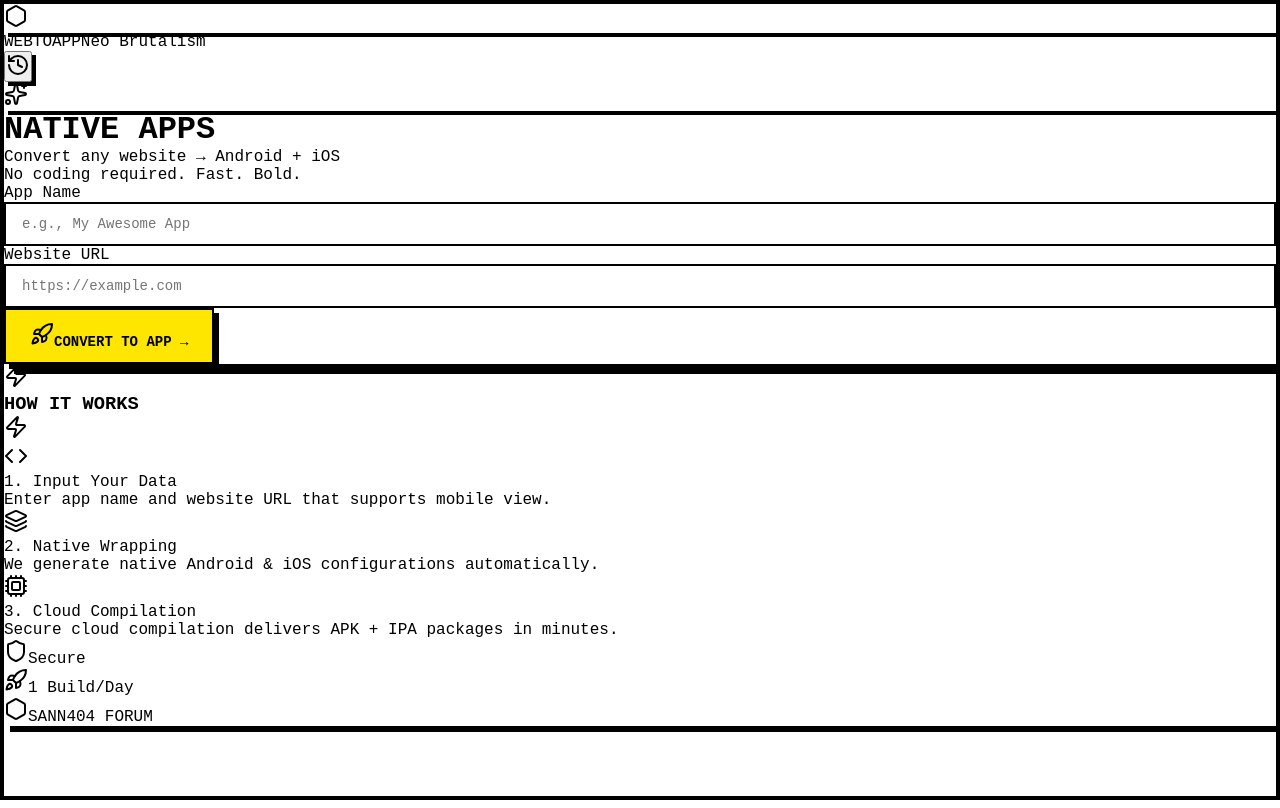
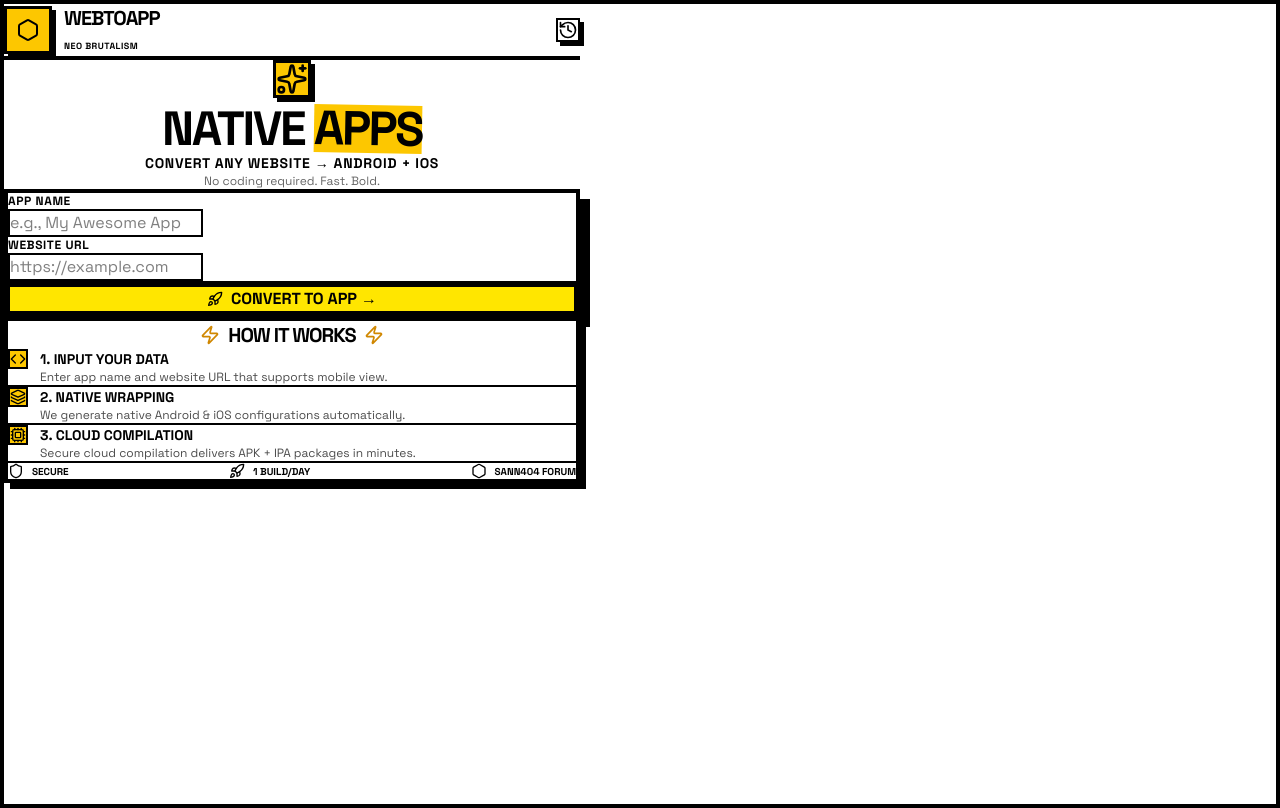
Before and after one commit to 4ETHERVEIL/WebToApp, a Next.js app: page / in a window 1280 px wide. Built offline with nearby package versions, Linux system fonts and the light colour scheme.

Commit message:
update app/globals.css

```diff
--- a/app/globals.css
+++ b/app/globals.css
@@ -1,103 +1,77 @@
-/* Neo-Brutalism Theme - Pure CSS */
+@import "tailwindcss";
+
+@theme {
+  --color-black: #000000;
+  --color-white: #ffffff;
+  --color-yellow: #FFE600;
+  --color-red: #FF3B30;
+  --color-blue: #007AFF;
+  --color-green: #34C759;
+}
+
+/* Neo-Brutalism Override */
 * {
   margin: 0;
   padding: 0;
   box-sizing: border-box;
 }
 
-:root {
-  --black: #000000;
-  --white: #ffffff;
-  --yellow: #FFE600;
-  --red: #FF3B30;
-  --blue: #007AFF;
-  --green: #34C759;
-  --orange: #FF9500;
-  --gray: #F5F5F5;
-}
-
 body {
-  background-color: var(--white);
-  color: var(--black);
-  font-family: 'Courier New', 'Space Grotesk', 'SF Mono', monospace;
-  border: 4px solid var(--black);
+  background-color: #ffffff !important;
+  color: #000000 !important;
+  border: 4px solid #000000 !important;
   min-height: 100vh;
 }
 
-/* Utility Classes */
+/* Custom Neo Classes - Gunakan ini di className */
 .shadow-neo {
-  box-shadow: 6px 6px 0px 0px var(--black);
-}
-.shadow-neo-sm {
-  box-shadow: 4px 4px 0px 0px var(--black);
-}
-.shadow-neo-lg {
-  box-shadow: 10px 10px 0px 0px var(--black);
-}
-.border-neo {
-  border: 2px solid var(--black);
+  box-shadow: 6px 6px 0px 0px #000000 !important;
 }
 
-/* Button Neo */
-.btn-neo {
-  background-color: var(--yellow);
-  border: 2px solid var(--black);
-  box-shadow: 5px 5px 0px 0px var(--black);
-  transition: all 0.1s ease;
-  font-weight: bold;
-  text-transform: uppercase;
-  cursor: pointer;
-  font-family: monospace;
-  padding: 12px 24px;
-  font-size: 14px;
-}
-.btn-neo:hover {
-  transform: translate(2px, 2px);
-  box-shadow: 3px 3px 0px 0px var(--black);
-}
-.btn-neo:active {
-  transform: translate(5px, 5px);
-  box-shadow: none;
-}
-.btn-neo:disabled {
-  opacity: 0.5;
-  cursor: not-allowed;
-  transform: none;
+.shadow-neo-sm {
+  box-shadow: 4px 4px 0px 0px #000000 !important;
 }
 
-/* Card Neo */
-.card-neo {
-  background-color: var(--white);
-  border: 3px solid var(--black);
-  box-shadow: 8px 8px 0px 0px var(--black);
-  padding: 24px;
+.shadow-neo-lg {
+  box-shadow: 10px 10px 0px 0px #000000 !important;
 }
 
-/* Input Neo */
-.input-neo {
-  border: 2px solid var(--black);
-  background-color: var(--white);
-  padding: 12px 16px;
-  font-family: monospace;
-  font-size: 14px;
-  width: 100%;
-  transition: all 0.1s ease;
-}
-.input-neo:focus {
-  outline: none;
-  background-color: var(--yellow);
-  box-shadow: 4px 4px 0px 0px var(--black);
-}
-.input-neo:disabled {
-  background-color: var(--gray);
-  opacity: 0.6;
+.border-neo {
+  border: 2px solid #000000 !important;
 }
 
-/* Animations */
-@keyframes pulse {
-  0%, 100% { opacity: 1; }
-  50% { opacity: 0.5; }
+.btn-neo {
+  background-color: #FFE600 !important;
+  border: 2px solid #000000 !important;
+  box-shadow: 5px 5px 0px 0px #000000 !important;
+  transition: all 0.1s ease !important;
+  font-weight: bold !important;
+  text-transform: uppercase !important;
 }
-.animate-pulse {
-  animation: pulse 1.5s ease-in-out infinite;
+
+.btn-neo:hover {
+  transform: translate(2px, 2px) !important;
+  box-shadow: 3px 3px 0px 0px #000000 !important;
 }
+
+.btn-neo:active {
+  transform: translate(5px, 5px) !important;
+  box-shadow: none !important;
+}
+
+.card-neo {
+  background-color: #ffffff !important;
+  border: 3px solid #000000 !important;
+  box-shadow: 8px 8px 0px 0px #000000 !important;
+}
+
+.input-neo {
+  border: 2px solid #000000 !important;
+  background-color: #ffffff !important;
+}
+
+.input-neo:focus {
+  outline: none !important;
+  background-color: #FFE600 !important;
+  box-shadow: 4px 4px 0px 0px #000000 !important;
+}
```
